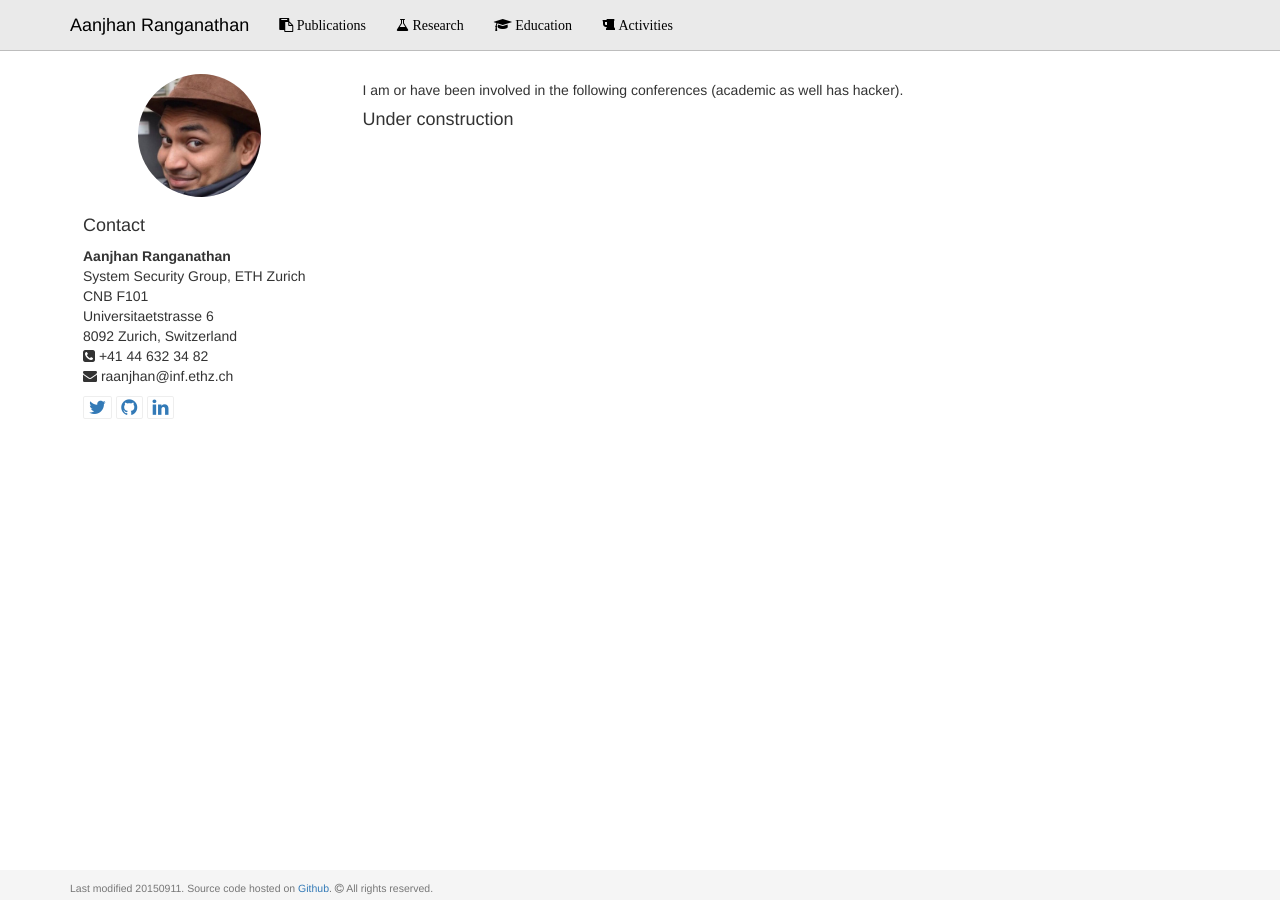
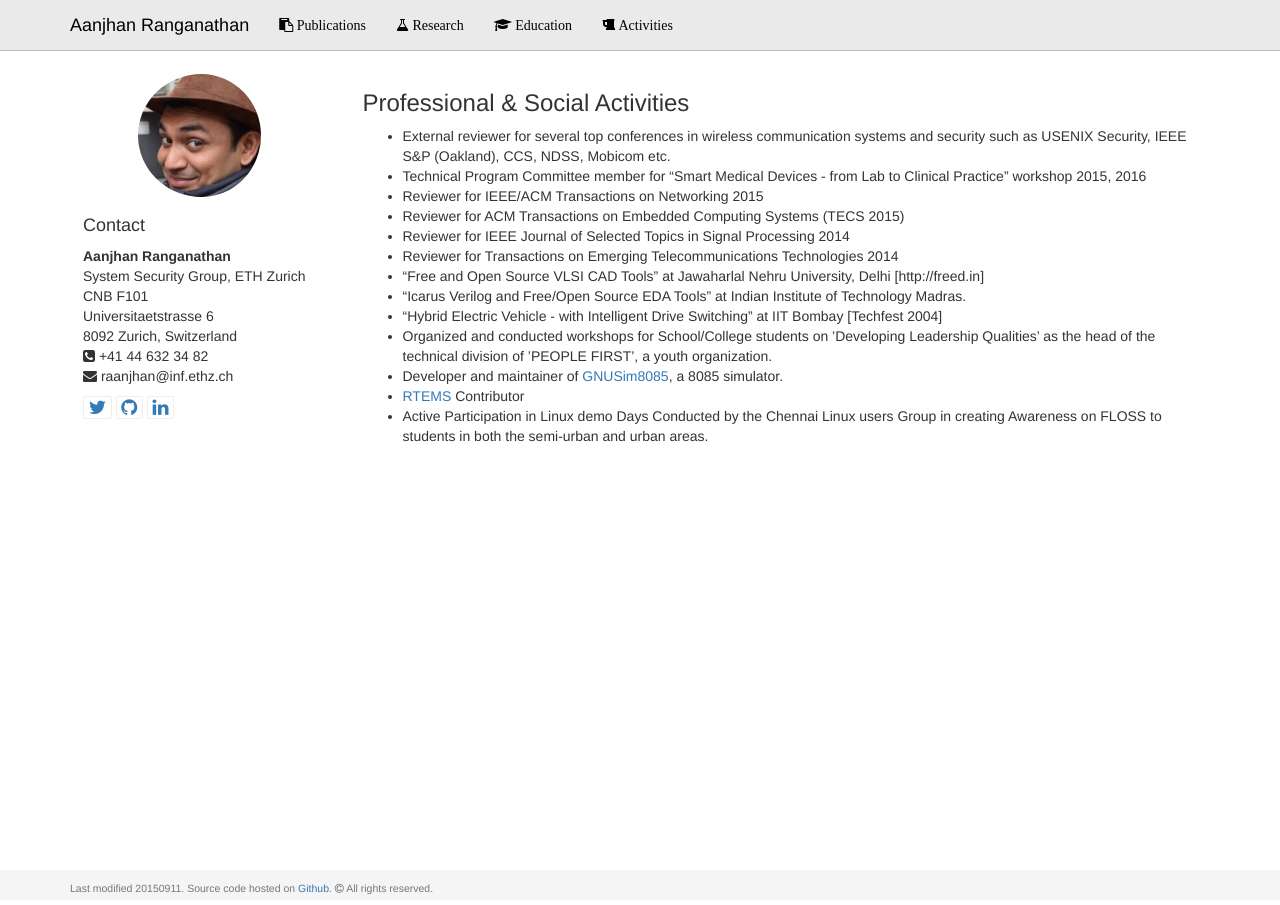
Before and after one commit to aanjhan/mywebsite, a Jekyll site: the page built from activities/index.md, in a window 1280 px wide. Built offline with Jekyll 4.4.1, drawn with Linux system fonts in a browser that asks for light colours; Markdown is read by kramdown in place of the engine named in the settings.

Commit message:
updated activities

```diff
--- a/activities/index.md
+++ b/activities/index.md
@@ -3,6 +3,21 @@ title: Aanjhan Ranganathan - Academic Activities
 layout: default
 ---
 
-I am or have been involved in the following conferences (academic as well has hacker).
+### Professional & Social Activities
 
-#### Under construction
+- External reviewer for several top conferences in wireless communication systems and security such as USENIX Security, IEEE S&P (Oakland), CCS, NDSS, Mobicom etc.
+- Technical Program Committee member for "Smart Medical Devices - from Lab to Clinical Practice" workshop 2015, 2016
+- Reviewer for IEEE/ACM Transactions on Networking 2015
+- Reviewer for ACM Transactions on Embedded Computing Systems (TECS 2015)
+- Reviewer for IEEE Journal of Selected Topics in Signal Processing 2014
+- Reviewer for Transactions on Emerging Telecommunications Technologies 2014
+- “Free and Open Source VLSI CAD Tools” at Jawaharlal Nehru University, Delhi [http://freed.in]
+- “Icarus Verilog and Free/Open Source EDA Tools” at Indian Institute of Technology Madras.
+- “Hybrid Electric Vehicle - with Intelligent Drive Switching” at IIT Bombay [Techfest 2004]
+- Organized and conducted workshops for School/College students on ’Developing Leadership Qualities’ as the head of the technical division of ’PEOPLE FIRST’, a youth organization.
+- Developer and maintainer of [GNUSim8085], a 8085 simulator.
+- [RTEMS] Contributor
+- Active Participation in Linux demo Days Conducted by the Chennai Linux users Group in creating Awareness on FLOSS to students in both the semi-urban and urban areas.
+
+[RTEMS]:http://www.rtems.com
+[GNUSim8085]:http://gnusim8085.sourceforge.net
```
Also changed, not shown: 4 other files.
